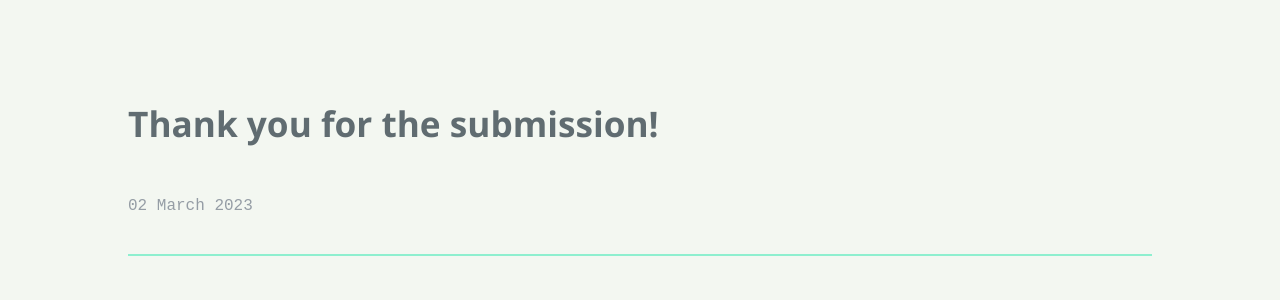
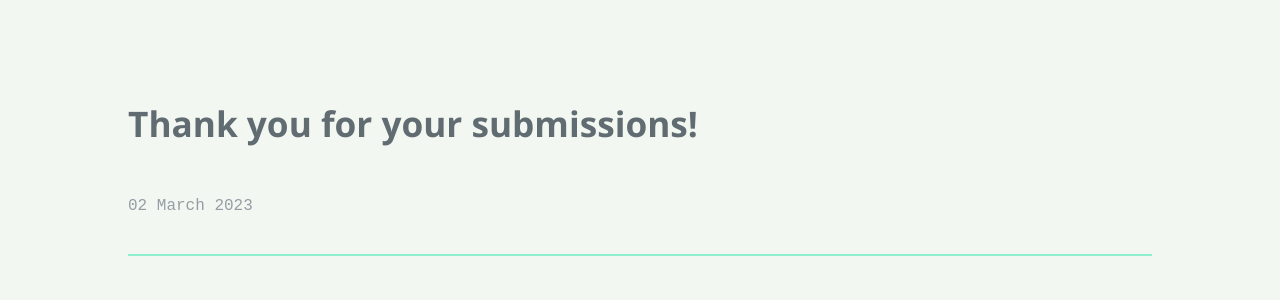
Before and after one commit to discontinued-civictech/discontinued-civictech.github.io, a Jekyll site: the page built from _posts/2023-03-02-submission-closed.md, in a window 1280 px wide. Shown: the part 499-799 px from the top of the page. Built offline with Jekyll 4.4.1, drawn with Linux system fonts in a browser that asks for light colours.

Commit message:
update a post

```diff
--- a/_posts/2023-03-02-submission-closed.md
+++ b/_posts/2023-03-02-submission-closed.md
@@ -1,6 +1,6 @@
 ---
 layout: post
-title:  "Thank you for the submission!"
+title:  "Thank you for your submissions!"
 ---
 
 We closed the submission on March 1, 2023.
```
